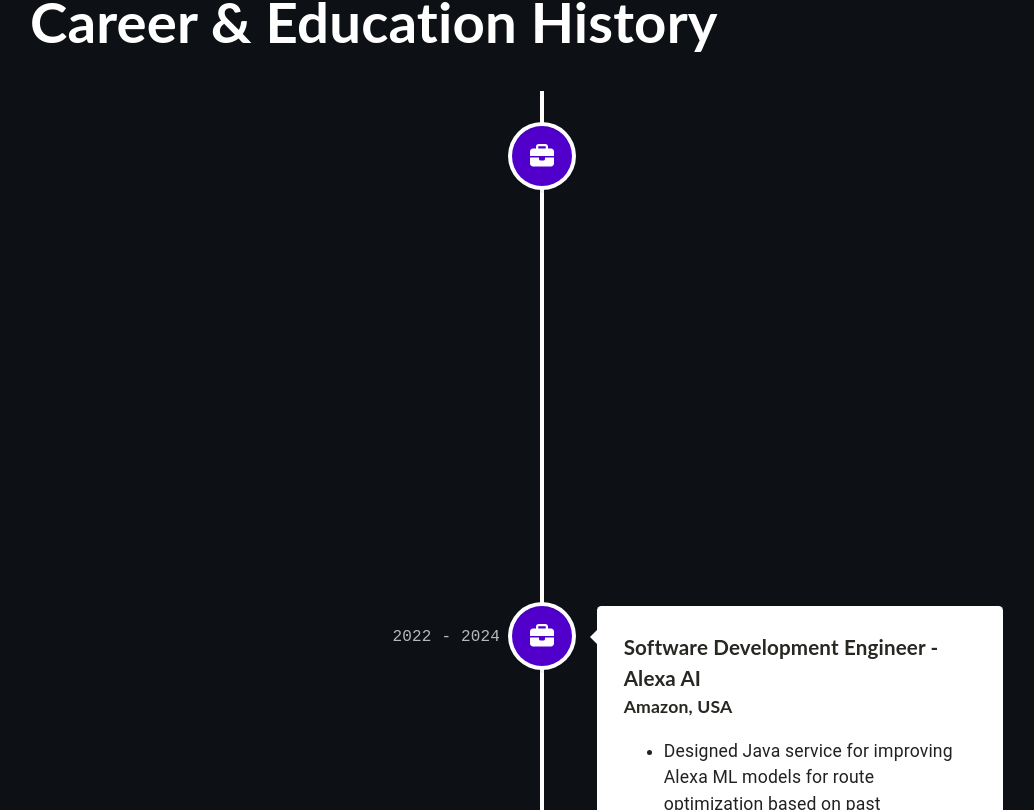
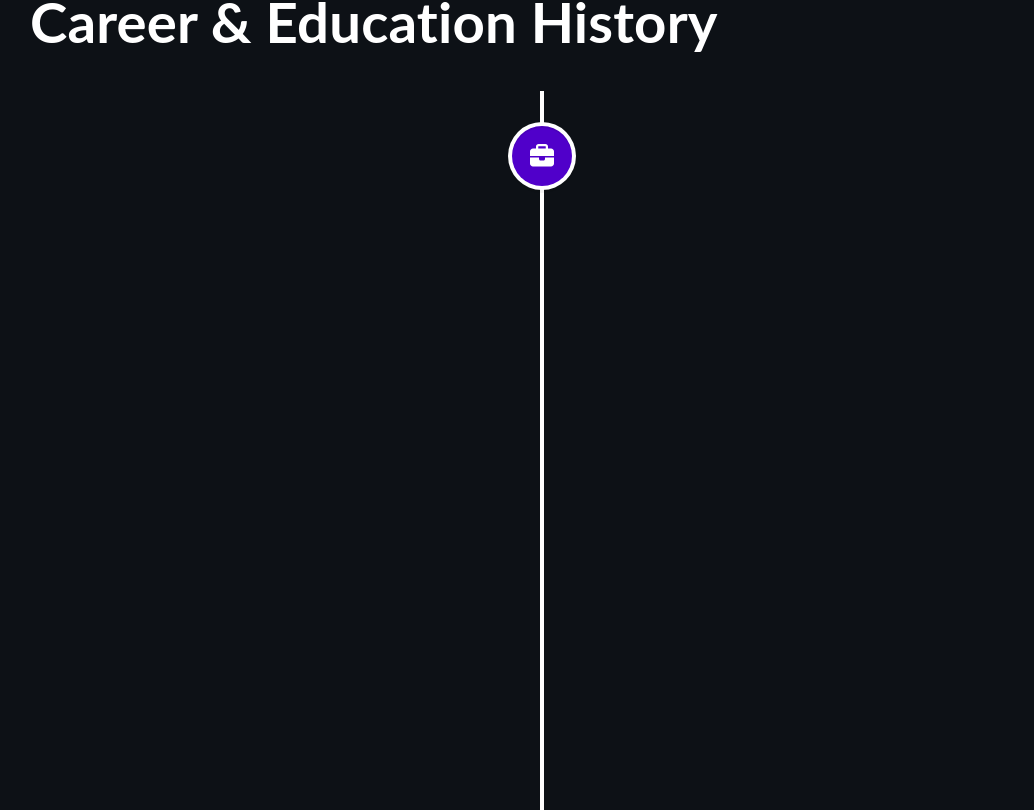
Before and after one commit to Prakul95/portfolio-react-app, a React (Vite) app: page / in a window 1280 px wide. Shown: the part 2310-3120 px from the top of the page, without its empty margins (98-1132 px from the left). Built offline with nearby package versions, Linux system fonts and the light colour scheme; a web font is replaced by a local one.

Commit message:
updated resume link

```diff
--- a/src/components/Main.tsx
+++ b/src/components/Main.tsx
@@ -7,7 +7,7 @@ import '../assets/styles/Main.scss';
 import DSC04669 from '../assets/images/DSC04669.png';
 
 function Main() {
-  const fileUrl = "https://docs.google.com/document/d/1RwNqXo8Mx6HDa19XGTMjtlnQEC0Zz-NvAekeATjVkrA/edit?usp=sharing";
+  const fileUrl = "https://docs.google.com/document/d/1VsKl3zyTVDkaeofd4L2jrjBAEz7tWGcKHZCEdEW2Ql0/edit?usp=sharing";
 
   return (
     <div className="container">
--- a/src/components/Project.tsx
+++ b/src/components/Project.tsx
@@ -26,6 +26,10 @@ const projects = [
     description:
       "Built a Python tool that extracts audio from media files, transcribes speech using the Faster-Whisper model, and generates .srt subtitle files. Enabled configurable options like language selection, beam size tuning, and optional timing delays for flexible subtitle creation.",
     link: "https://github.com/Prakul95/createSubtitles",
+  },
+  {
+    name: "Digital film slate",
+    description:"Developed a React-based web application integrating a Spring Boot Java REST API backend for Amazon S3.\nImplemented Kubernetes-hosted file management with pre-signed URLs for secure access.\nAutomated digital film slate using React and OpenCV-powered QR models, reducing manual effort."
   },
 
   {
--- a/src/components/Timeline.tsx
+++ b/src/components/Timeline.tsx
@@ -7,16 +7,6 @@ import 'react-vertical-timeline-component/style.min.css';
 import '../assets/styles/Timeline.scss';
 
 const workEx = [
-  {
-    date: "2024 - 2024",
-    title: "Freelance Software Developer",
-    subtitle: "Remote",
-    details: [
-      "Developed a React-based web application integrating a Spring Boot Java REST API backend for Amazon S3.",
-      "Implemented Kubernetes-hosted file management with pre-signed URLs for secure access.",
-      "Automated digital film slate using React and OpenCV-powered QR models, reducing manual effort."
-    ]
-  },
   {
     date: "2022 - 2024",
     title: "Software Development Engineer - Alexa AI",
```
